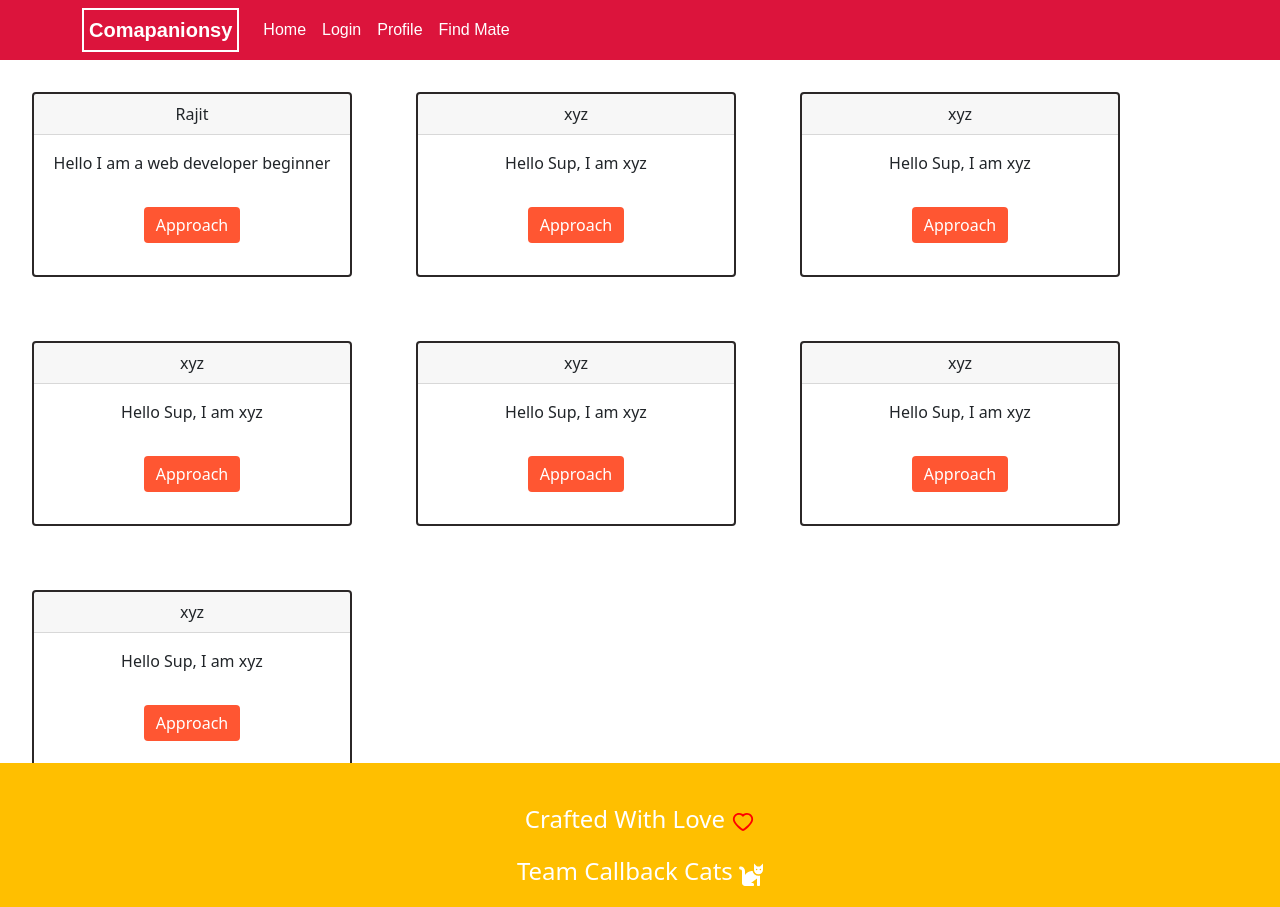
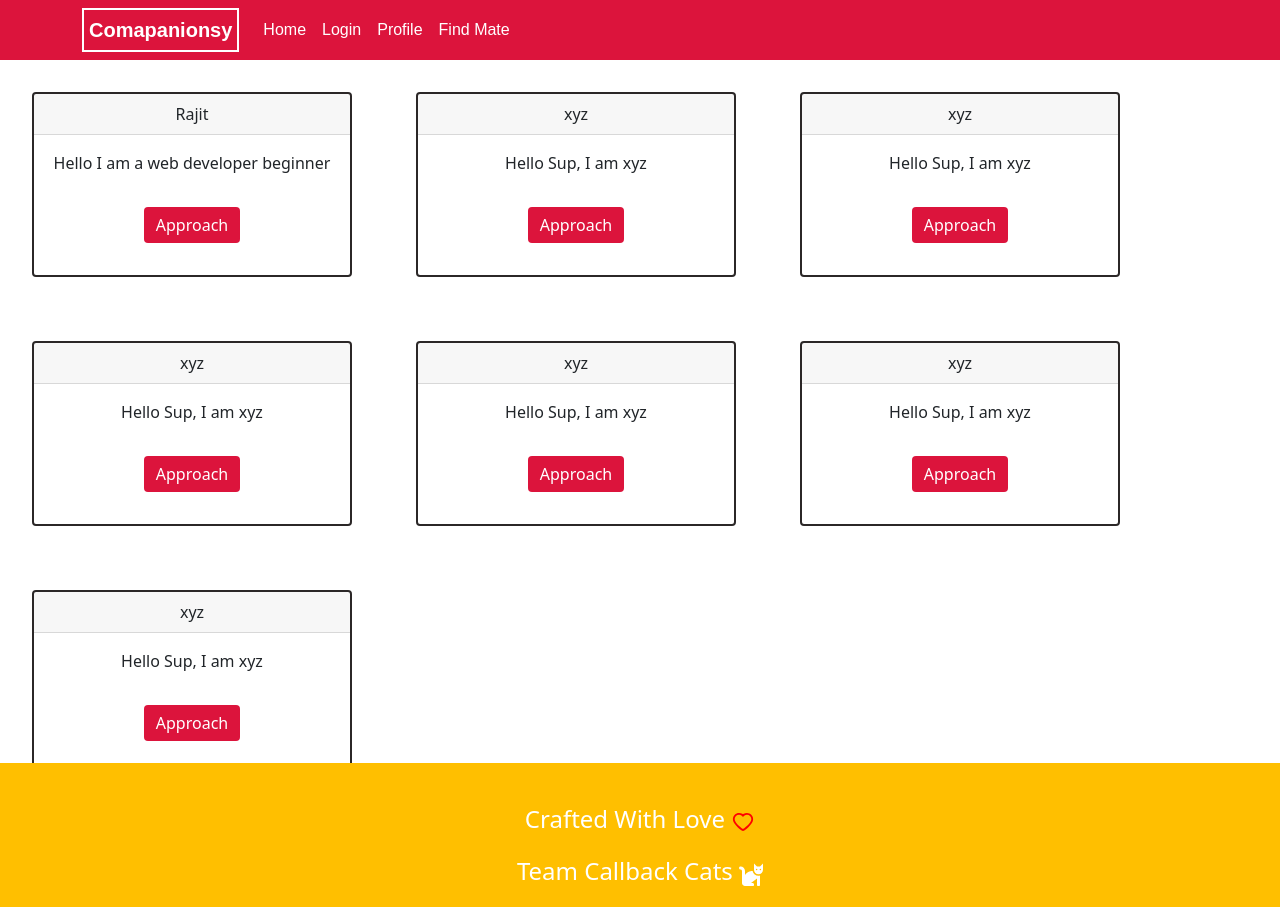
Before and after one commit to 4-Callback-Cats/Comapanionsy, a React (Create React App) app: page /meet-people in a window 1280 px wide. Built offline with nearby package versions, Linux system fonts and the light colour scheme; no server answers.

Commit message:
Minor Ui Changes

```diff
--- a/src/components/QuestionCard.js
+++ b/src/components/QuestionCard.js
@@ -1,3 +1,5 @@
+/* eslint-disable no-unused-vars */
+/* eslint-disable prettier/prettier */
 import { render } from '@testing-library/react';
 import { Toast } from 'bootstrap';
 import { Formik } from 'formik';
--- a/src/components/cards-section/Card.js
+++ b/src/components/cards-section/Card.js
@@ -15,7 +15,7 @@ const CardItem = (props) => {
         </Card.Text>
         <Button style={{
           alignItem: "center",
-          background: '#ff5632',
+          background: '#DC143C',
           margin: '1rem',
           border: '2px' ,
           }}>Approach</Button>
--- a/src/components/components.css
+++ b/src/components/components.css
@@ -1,5 +1,7 @@
 
-
+/* primary color - #DC143C
+  secondry color - #2b2727
+*/
 
 :root{
   --primary: #DC143C;
```
